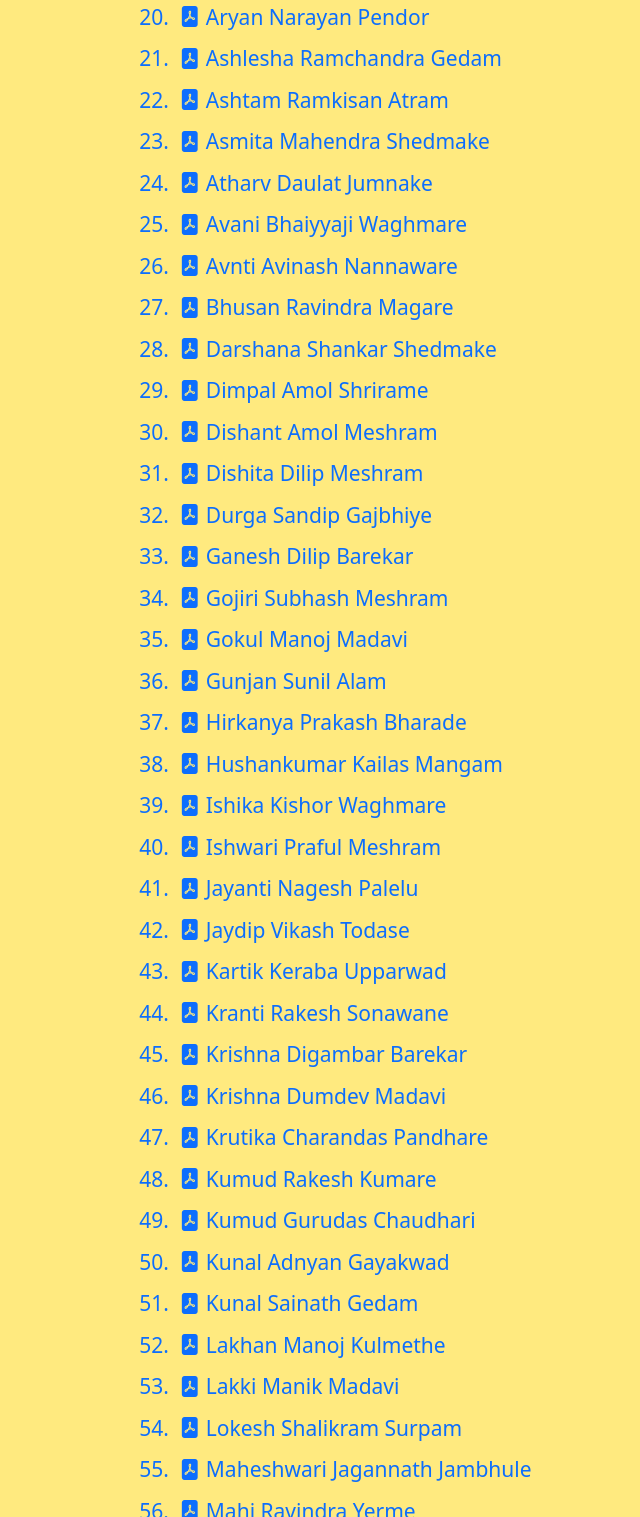
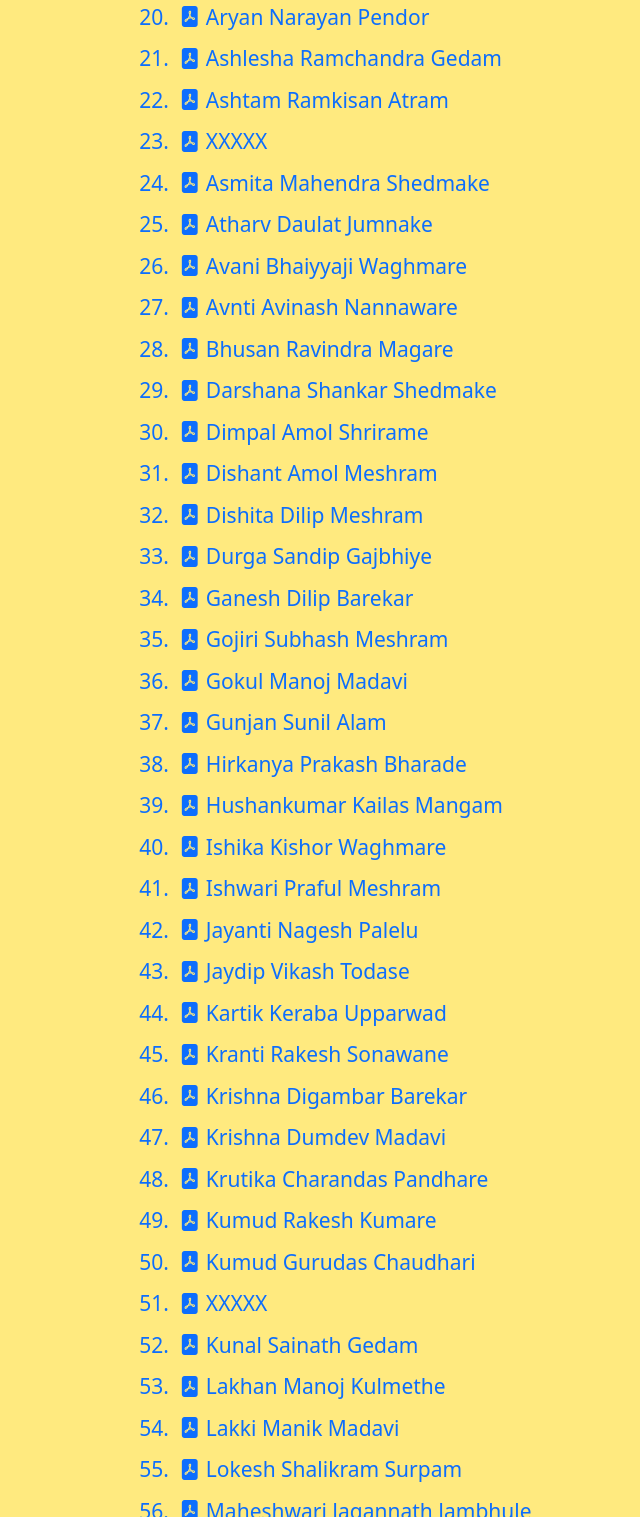
Before and after one commit to AkashParate29/Portfolio, a website: page emrs-hall-tickets-grade6.html in a window 1280 px wide. Shown: the part 1500-3017 px from the top of the page, without its empty margins (113-753 px from the left). Drawn offline with nearby package versions, Linux system fonts and the light colour scheme; files whose address does not match are found by name.

Commit message:
EMRS Update 27
Update It

```diff
--- a/emrs-hall-tickets-grade6.html
+++ b/emrs-hall-tickets-grade6.html
@@ -401,6 +401,7 @@
 <li><a href="public/docs/emrs_hall_tickets/	Aryan Narayan Pendor	.pdf"target="_blank"><span class="bi bi-file-pdf-fill">	Aryan Narayan Pendor	</span></a></li>
 <li><a href="public/docs/emrs_hall_tickets/	Ashlesha Ramchandra Gedam	.pdf"target="_blank"><span class="bi bi-file-pdf-fill">	Ashlesha Ramchandra Gedam	</span></a></li>
 <li><a href="public/docs/emrs_hall_tickets/	Ashtam Ramkisan Atram	.pdf"target="_blank"><span class="bi bi-file-pdf-fill">	Ashtam Ramkisan Atram	</span></a></li>
+<li><a href="public/docs/emrs_hall_tickets/	XXXXX	.pdf"target="_blank"><span class="bi bi-file-pdf-fill">	XXXXX	</span></a></li>
 <li><a href="public/docs/emrs_hall_tickets/	Asmita Mahendra Shedmake	.pdf"target="_blank"><span class="bi bi-file-pdf-fill">	Asmita Mahendra Shedmake	</span></a></li>
 <li><a href="public/docs/emrs_hall_tickets/	Atharv Daulat Jumnake	.pdf"target="_blank"><span class="bi bi-file-pdf-fill">	Atharv Daulat Jumnake	</span></a></li>
 <li><a href="public/docs/emrs_hall_tickets/	Avani Bhaiyyaji Waghmare	.pdf"target="_blank"><span class="bi bi-file-pdf-fill">	Avani Bhaiyyaji Waghmare	</span></a></li>
@@ -428,7 +429,7 @@
 <li><a href="public/docs/emrs_hall_tickets/	Krutika Charandas Pandhare	.pdf"target="_blank"><span class="bi bi-file-pdf-fill">	Krutika Charandas Pandhare	</span></a></li>
 <li><a href="public/docs/emrs_hall_tickets/	Kumud Rakesh Kumare	.pdf"target="_blank"><span class="bi bi-file-pdf-fill">	Kumud Rakesh Kumare	</span></a></li>
 <li><a href="public/docs/emrs_hall_tickets/	Kumud Gurudas Chaudhari	.pdf"target="_blank"><span class="bi bi-file-pdf-fill">	Kumud Gurudas Chaudhari	</span></a></li>
-<li><a href="public/docs/emrs_hall_tickets/	Kunal Adnyan Gayakwad	.pdf"target="_blank"><span class="bi bi-file-pdf-fill">	Kunal Adnyan Gayakwad	</span></a></li>
+<li><a href="public/docs/emrs_hall_tickets/	XXXXX	.pdf"target="_blank"><span class="bi bi-file-pdf-fill">	XXXXX	</span></a></li>
 <li><a href="public/docs/emrs_hall_tickets/	Kunal Sainath Gedam	.pdf"target="_blank"><span class="bi bi-file-pdf-fill">	Kunal Sainath Gedam	</span></a></li>
 <li><a href="public/docs/emrs_hall_tickets/	Lakhan Manoj Kulmethe	.pdf"target="_blank"><span class="bi bi-file-pdf-fill">	Lakhan Manoj Kulmethe	</span></a></li>
 <li><a href="public/docs/emrs_hall_tickets/	Lakki Manik Madavi	.pdf"target="_blank"><span class="bi bi-file-pdf-fill">	Lakki Manik Madavi	</span></a></li>
```
Also changed, not shown: emrs-hall-tickets-grade7.html (+1 -0 lines), emrs-hall-tickets-grade8.html (+1 -0 lines), 3 other files.
